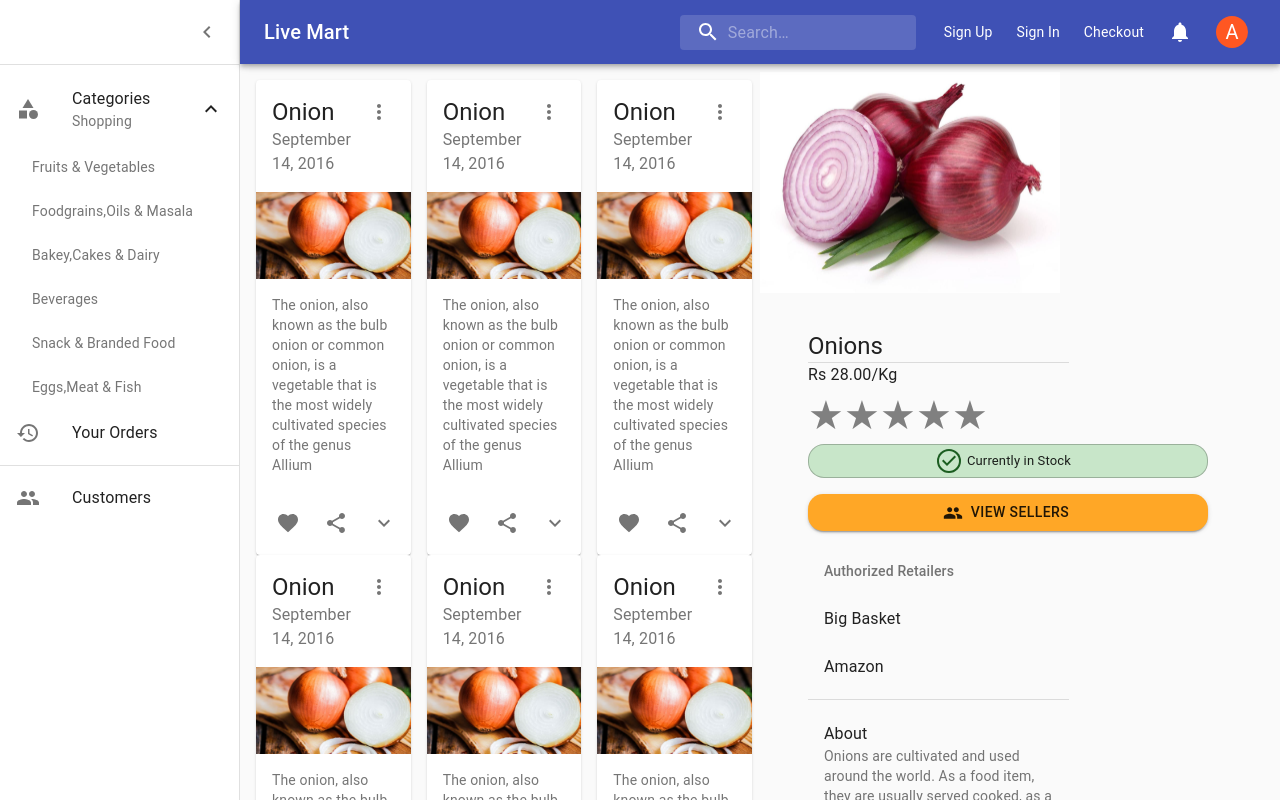
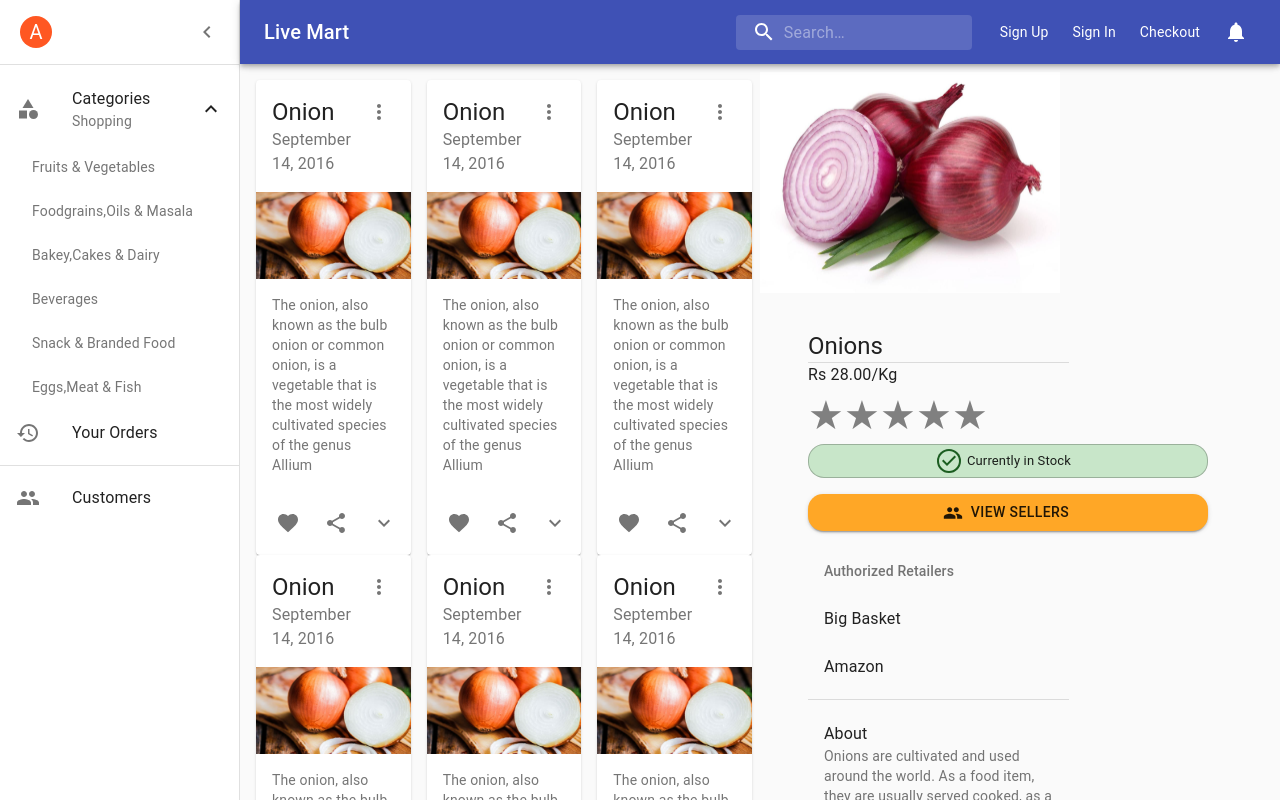
Before and after one commit to dashy2k/Live-Mart, a React (Create React App) app in the folder live-mart/client/: page /userDashboard in a window 1280 px wide. Built offline with nearby package versions, Linux system fonts and the light colour scheme.

Commit message:
Co-authored-by: harsh-heda <harsh-heda@users.noreply.github.com> Co-authored-by: Ayush Deep <Crytp0p@users.noreply.github.com>

```diff
--- a/live-mart/client/src/components/Dashboard.js
+++ b/live-mart/client/src/components/Dashboard.js
@@ -234,19 +234,21 @@ export default function Dashboard () {
               <NotificationsIcon />
             </Badge>
           </IconButton>
-          <IconButton>
-            <Avatar className={classes.profileIcon}>A</Avatar>
-          </IconButton>
         </Toolbar>
       </AppBar>
       <Drawer
-        variant='permanent'
+      variant="persistent"
         classes={{
           paper: clsx(classes.drawerPaper, !open && classes.drawerPaperClose)
         }}
         open={open}
       >
         <div className={classes.toolbarIcon}>
+        <Grid container justify='flex-start'>
+        <IconButton>
+            <Avatar className={classes.profileIcon}>A</Avatar>
+          </IconButton>
+          </Grid>
           <IconButton onClick={handleDrawerClose}>
             <ChevronLeftIcon />
           </IconButton>
```
